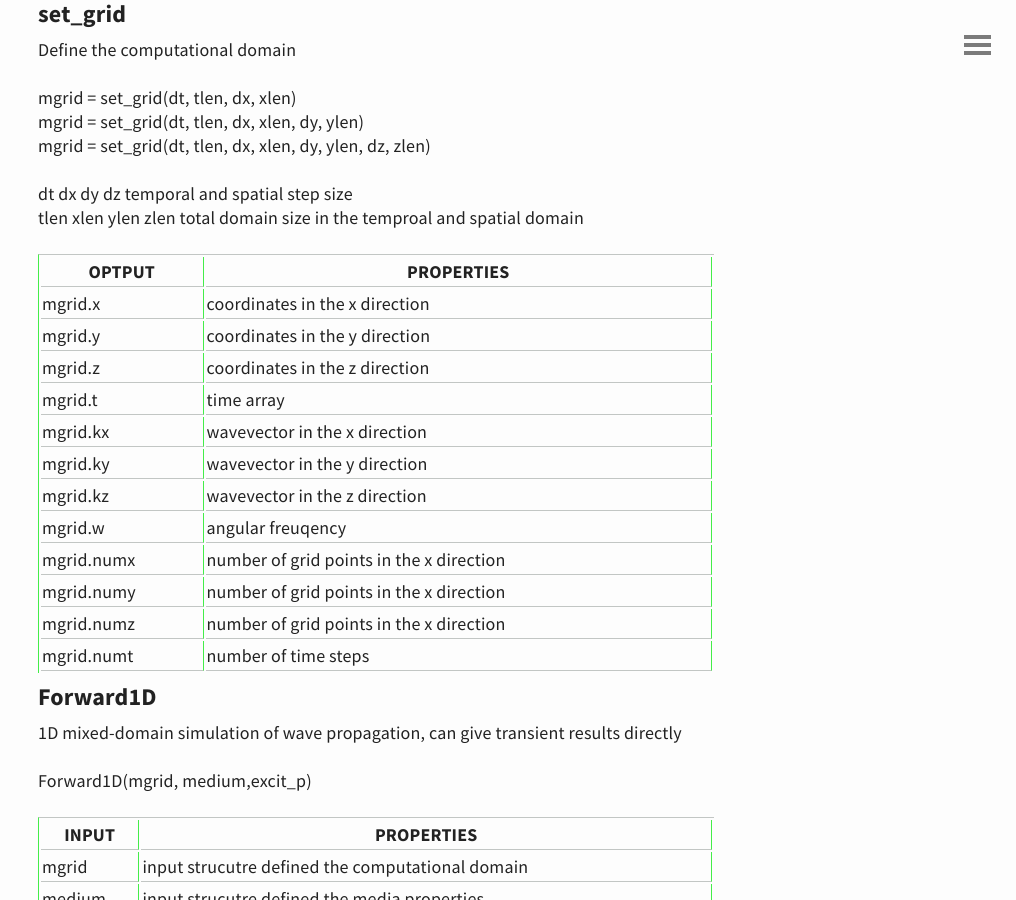
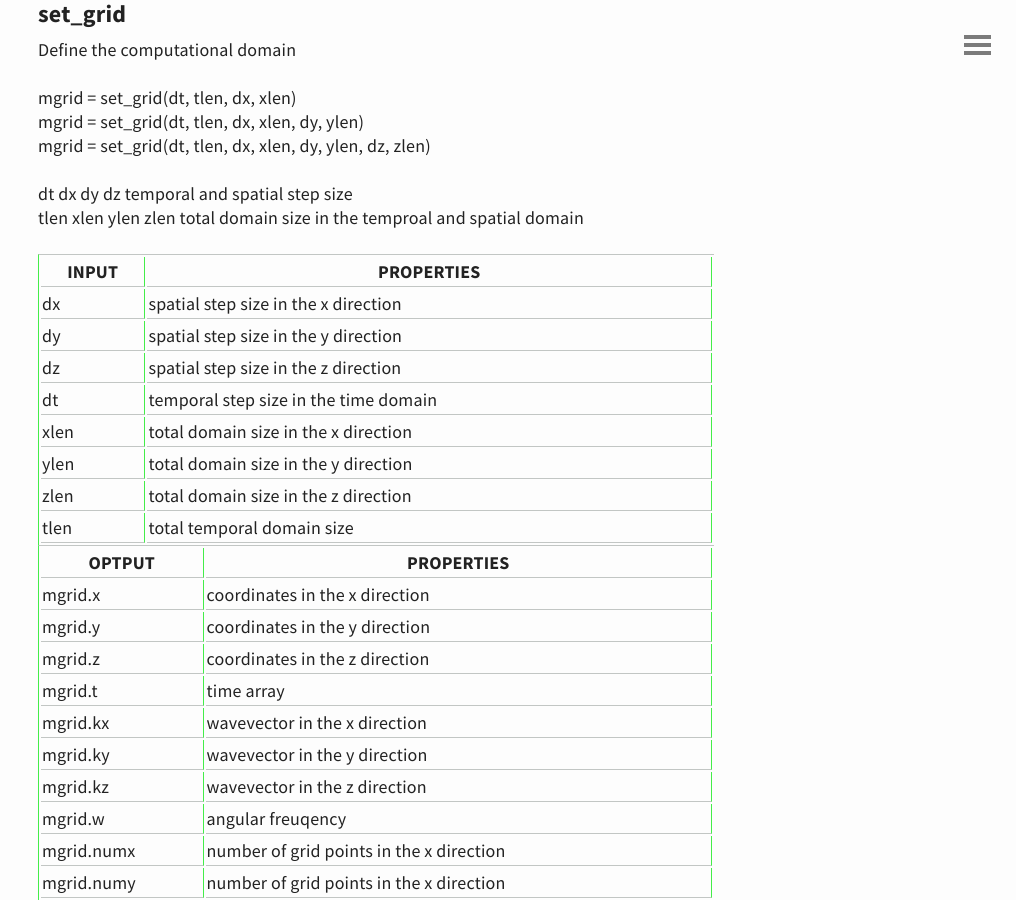
Before and after one commit to m-SOUND/mSOUND, a Jekyll site: the page built from functions/functions.md, in a window 1280 px wide and 900 px high, scrolled down 341 px. Shown: the whole window, without its empty margins (264-1280 px from the left). Built offline with Jekyll 4.4.1, drawn with Linux system fonts in a browser that asks for light colours.

Commit message:
Update functions.md

```diff
--- a/functions/functions.md
+++ b/functions/functions.md
@@ -16,6 +16,16 @@ mgrid = set_grid(dt, tlen, dx, xlen, dy, ylen, dz, zlen)
 dt dx dy dz           temporal and spatial step size
 tlen xlen ylen zlen   total domain size in the temproal and spatial domain
 
+INPUT | PROPERTIES
+------------ | -------------
+dx   | spatial step size in the x direction
+dy   | spatial step size in the y direction
+dz   | spatial step size in the z direction
+dt   | temporal step size in the time domain
+xlen |  total domain size in the x direction
+ylen |  total domain size in the y direction
+zlen |  total domain size in the z direction
+tlen | total temporal domain size
 
 OPTPUT | PROPERTIES
 ------------ | -------------
```
